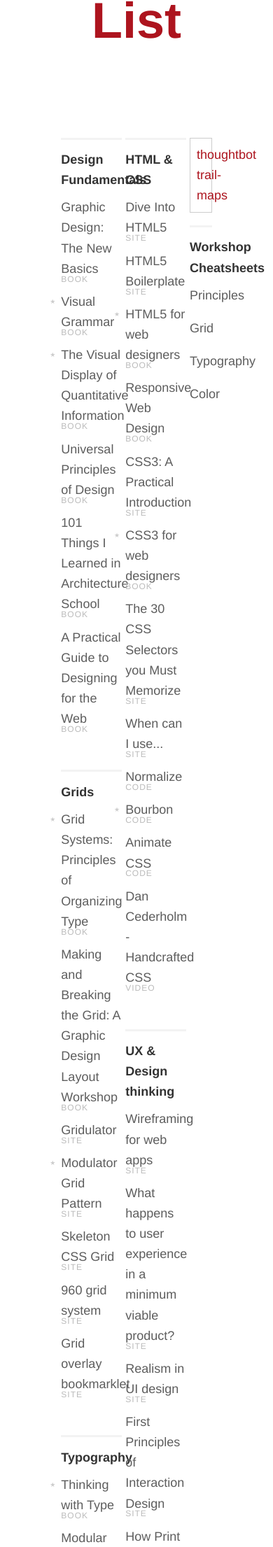
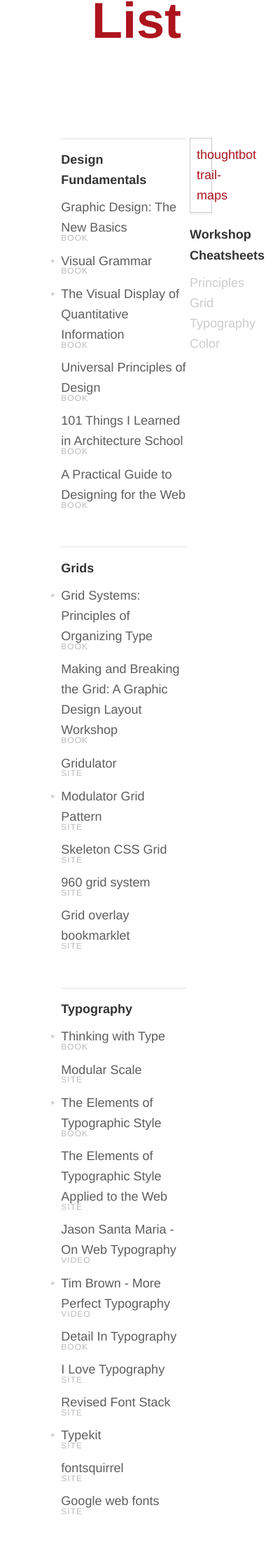
Before and after one commit to wchangx/d4d-resources, a Jekyll site: the page built from index.html, in a window 390 px wide. Shown: the part 483-2694 px from the top of the page at 70% size. Built offline with Jekyll 4.4.1, drawn with Linux system fonts in a browser that asks for light colours.

Commit message:
960 breakpoint

```diff
--- a/_sass/_variables.scss
+++ b/_sass/_variables.scss
@@ -4,3 +4,5 @@
 @function lh($amount: 1) {
   @return $lh * $amount;
 }
+
+$break1: 481px;
--- a/index.html
+++ b/index.html
@@ -4,6 +4,8 @@
 keyword: home
 meta_keywords:
 ---
+<div class="content-container">
+
 	<div class="column">
 	  <h2>Design Fundamentals</h2>
 	  <ul>
@@ -109,3 +111,5 @@
 	      <li><a class="site" href="http://www.realmacsoftware.com/littlesnapper/">Littlesnapper</a></li>
 	    </ul>
 	  </div>
+
+</div>
--- a/stylesheets/screen.css
+++ b/stylesheets/screen.css
@@ -443,6 +443,11 @@
   width: 14.70196%; }
   aside:last-child {
     margin-right: 0; }
+  aside li {
+    margin-bottom: 0; }
+  aside a {
+    margin-bottom: 0;
+    color: #ccc; }
   aside h2 {
     border-top: 3px solid #f3f3f3;
     padding-top: 0.809em;
@@ -467,8 +472,6 @@
       padding: .5em; }
       aside li.trail-map a:hover {
         color: white; }
-    aside li.trail-map li {
-      margin-bottom: 0; }
 
 #sign-up {
   margin: 1.618em 0 4.854em 0;
@@ -521,6 +524,23 @@
     font-size: 2.33333em;
     font-weight: 600; }
 
+/*---------RWD---------*/
+@media screen and (max-width: 960px) {
+  .content-container {
+    display: block;
+    float: left;
+    margin-right: 2.35765%;
+    width: 82.94039%; }
+    .content-container:last-child {
+      margin-right: 0; }
+
+  .column {
+    display: block;
+    float: left;
+    margin-right: 2.35765%;
+    width: 100%; }
+    .column:last-child {
+      margin-right: 0; } }
 body.principles ul li {
   zoom: 1;
   display: block;
```
Also changed, not shown: _sass/_base.scss (+25 -5 lines). Lines whose indentation alone changed are shown as unchanged.
